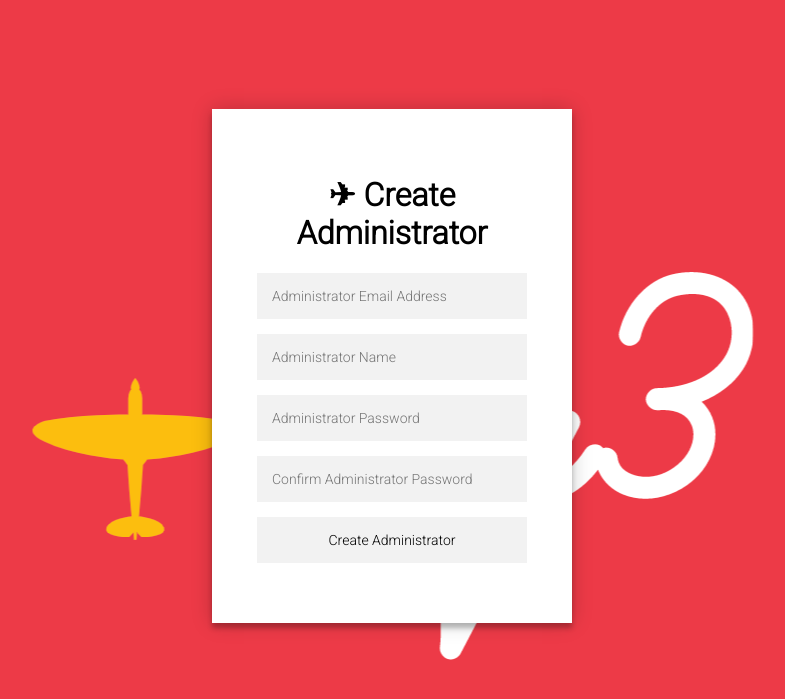
After one commit to mverteuil/mig3, a Django app: template mig3/accounts/templates/create_administrator.html in a window 1280 px wide. The commit adds this page. Shown: the top 699 px of the page, without its empty margins (248-1033 px from the left). Run offline with Django 3.2, Linux system fonts and the light colour scheme; the template is opened without the code that fills it: values that come from a table or form of the project are taken from there, others are empty; parts of the project's set-up code (start-up, migrations or seed data) failed here and were passed over.

Commit message:
Bootstrap Solution for Initial Superuser (#31)
* Provide port for development outside of containers

* Use app configs per django recommendations

* Added user account log message

* Create bootstrapping for initial superuser

* Handle pre-migration state in check

* Load static is the new shit

* Coverage for admin creation

* CQIs

* Add keyword name for parameter

* Remove redundant keyword to make codacy shut up.

* Fix accidental rename

```diff
--- a/docker-compose.yml
+++ b/docker-compose.yml
@@ -6,7 +6,7 @@ services:
     volumes:
       - postgres_data:/var/lib/postgresql/data/
     ports:
-      - "5432:5432"
+      - 15432:5432
   mig3:
     build: .
     command: ./runserver.sh
--- /dev/null
+++ b/mig3/accounts/forms.py
@@ -0,0 +1,28 @@
+from django.contrib.auth import get_user_model
+from django.contrib.auth.forms import UserCreationForm
+from django.core.exceptions import ValidationError
+
+
+class CreateAdministratorForm(UserCreationForm):
+    """Create administrator accounts."""
+
+    class Meta:  # noqa: D106
+        model = get_user_model()
+        fields = ("email", "name", "password1", "password2")
+
+    def clean(self):
+        """Ensure that administrator hasn't already been created."""
+        if get_user_model().objects.filter(is_superuser=True).exists():
+            raise ValidationError("Administrator already exists.")
+        return super().clean()
+
+    def save(self, commit: bool = True):
+        """Create superuser with validated form data."""
+        return self._meta.model.objects.create_superuser(
+            **{
+                "email": self.cleaned_data["email"],
+                "name": self.cleaned_data["name"],
+                "password": self.cleaned_data["password1"],
+                "commit": commit,
+            }
+        )
--- a/mig3/accounts/models.py
+++ b/mig3/accounts/models.py
@@ -20,9 +20,11 @@ class UserAccountManager(BaseUserManager):
         if not email:
             raise ValueError("Email is a required field.")
         email = self.normalize_email(email)
+        commit = extra_fields.pop("commit", True)
         user = self.model(email=email, **extra_fields)
         user.set_password(password)
-        user.save(using=self._db)
+        if commit:
+            user.save(using=self._db)
         return user
 
     def create_user(self, email: str, password: str = None, **extra_fields: dict) -> "UserAccount":
--- /dev/null
+++ b/mig3/accounts/templates/create_administrator.html
@@ -0,0 +1,165 @@
+{% load static %}
+<!DOCTYPE html>
+<html lang="en">
+  <head>
+    <script type="application/javascript">
+      var password = document.getElementById("password"),
+        confirm_password = document.getElementById("confirm_password");
+
+      function validatePassword() {
+        if (password.value != confirm_password.value) {
+          confirm_password.setCustomValidity("Passwords Don't Match");
+        } else {
+          confirm_password.setCustomValidity("");
+        }
+      }
+
+      password.onchange = validatePassword;
+      confirm_password.onkeyup = validatePassword;
+    </script>
+    <style>
+      @import url(https://fonts.googleapis.com/css?family=Roboto:300);
+
+      .errorlist {
+        margin: 0;
+        padding: 1.5em 0;
+        list-style-type: none;
+        color: red;
+        font-weight: bold;
+      }
+
+      .create-admin-page {
+        width: 360px;
+        padding: 8% 0 0;
+        margin: auto;
+      }
+
+      .form {
+        position: relative;
+        z-index: 1;
+        background: #ffffff;
+        max-width: 360px;
+        margin: 0 auto 100px;
+        padding: 45px;
+        text-align: center;
+        box-shadow: 0 0 20px 0 rgba(0, 0, 0, 0.2),
+          0 5px 5px 0 rgba(0, 0, 0, 0.24);
+      }
+
+      .form input {
+        font-family: "Roboto", sans-serif;
+        outline: 0;
+        background: #f2f2f2;
+        width: 100%;
+        border: 0;
+        margin: 0 0 15px;
+        padding: 15px;
+        box-sizing: border-box;
+        font-size: 14px;
+      }
+
+      .form button {
+        font-family: "Roboto", sans-serif;
+        text-transform: uppercase;
+        outline: 0;
+        background: #4caf50;
+        width: 100%;
+        border: 0;
+        padding: 15px;
+        color: #ffffff;
+        font-size: 14px;
+        -webkit-transition: all 0.3 ease;
+        transition: all 0.3 ease;
+        cursor: pointer;
+      }
+
+      .form button:hover,
+      .form button:active,
+      .form button:focus {
+        background: #43a047;
+      }
+
+      .form .message {
+        margin: 15px 0 0;
+        color: #b3b3b3;
+        font-size: 12px;
+      }
+
+      .form .message a {
+        color: #4caf50;
+        text-decoration: none;
+      }
+
+      body {
+        background: darkred; /* fallback for old browsers */
+        /* prettier-ignore */
+        background-image: url({% static "mig3-logo.png" %});
+        background-position: top;
+        font-family: "Roboto", sans-serif;
+        -webkit-font-smoothing: antialiased;
+        -moz-osx-font-smoothing: grayscale;
+      }
+    </style>
+  </head>
+  <body>
+    <div class="create-admin-page">
+      <div class="form">
+        <form
+          id="admin-form"
+          class="admin-form"
+          method="post"
+          action="{{ form_action }}"
+        >
+          <h1>✈ Create Administrator</h1>
+          {% csrf_token %}
+          <div>
+            <input
+              aria-label="Administrator Email Address"
+              name="email"
+              required
+              type="text"
+              placeholder="Administrator Email Address"
+            />
+            {{ form.email.errors }}
+          </div>
+          <div>
+            <input
+              aria-label="Administrator Name"
+              name="name"
+              required
+              type="text"
+              placeholder="Administrator Name"
+            />
+            {{ form.name.errors }}
+          </div>
+          <div>
+            <input
+              aria-label="Administrator Password"
+              name="password1"
+              required
+              type="password"
+              placeholder="Administrator Password"
+            />
+            {{ form.password1.errors }}
+          </div>
+          <div>
+            <input
+              aria-label="Confirm Administrator Password"
+              name="password2"
+              required
+              type="password"
+              placeholder="Confirm Administrator Password"
+            />
+            {{ form.password2.errors }}
+          </div>
+          {{ form.non_field_errors }}
+          <input
+            aria-label="Create Administrator"
+            type="submit"
+            value="Create Administrator"
+          />
+        </form>
+      </div>
+    </div>
+  </body>
+</html>
--- a/mig3/templates/login.html
+++ b/mig3/accounts/templates/login.html
@@ -1,4 +1,4 @@
-{% load staticfiles %}
+{% load static %}
 <!DOCTYPE html>
 <html lang="en">
   <head>
@@ -76,7 +76,7 @@
       }
 
       body {
-        background: #76b852; /* fallback for old browsers */
+        background: darkred; /* fallback for old browsers */
         /* prettier-ignore */
         background-image: url({% static "mig3-logo.png" %});
         background-position: top;
--- a/mig3/conftest.py
+++ b/mig3/conftest.py
@@ -11,6 +11,12 @@ from webpack_loader.loader import WebpackLoader
 from accounts import models as accounts
 from builds import models as builds
 from projects import models as projects
+
+
+@pytest.fixture
+def admin_user(db) -> settings.AUTH_USER_MODEL:
+    """Create a superuser account."""
+    return get_user_model().objects.create_superuser(email="admin@example.com", password="password")
 
 
 @pytest.fixture
--- a/mig3/mig3/urls.py
+++ b/mig3/mig3/urls.py
@@ -26,5 +26,6 @@ urlpatterns = [
     path("api/", include(("api.urls", "api"))),
     path("login/", accounts.LoginView.as_view(), name="login"),
     path("logout/", accounts.LogoutView.as_view(), name="logout"),
+    re_path(r"^create-admin-(?P<secret>.*)/$", accounts.CreateAdministratorView.as_view(), name="create_admin"),
     re_path(".*", bridge.BridgeView.as_view(), name="bridge"),
 ]
```
Also changed, not shown: mig3/accounts/apps.py (+32 -1 lines), mig3/accounts/tests/test_forms.py (added, +34 -0 lines), mig3/accounts/tests/test_url_signature.py (added, +73 -0 lines), mig3/accounts/tests/test_views.py (+32 -0 lines), mig3/accounts/utils.py (added, +28 -0 lines), mig3/accounts/views.py (+29 -0 lines), mig3/mig3/settings.py (+12 -6 lines), assets/mig3-models.png (added), 1 other file.
